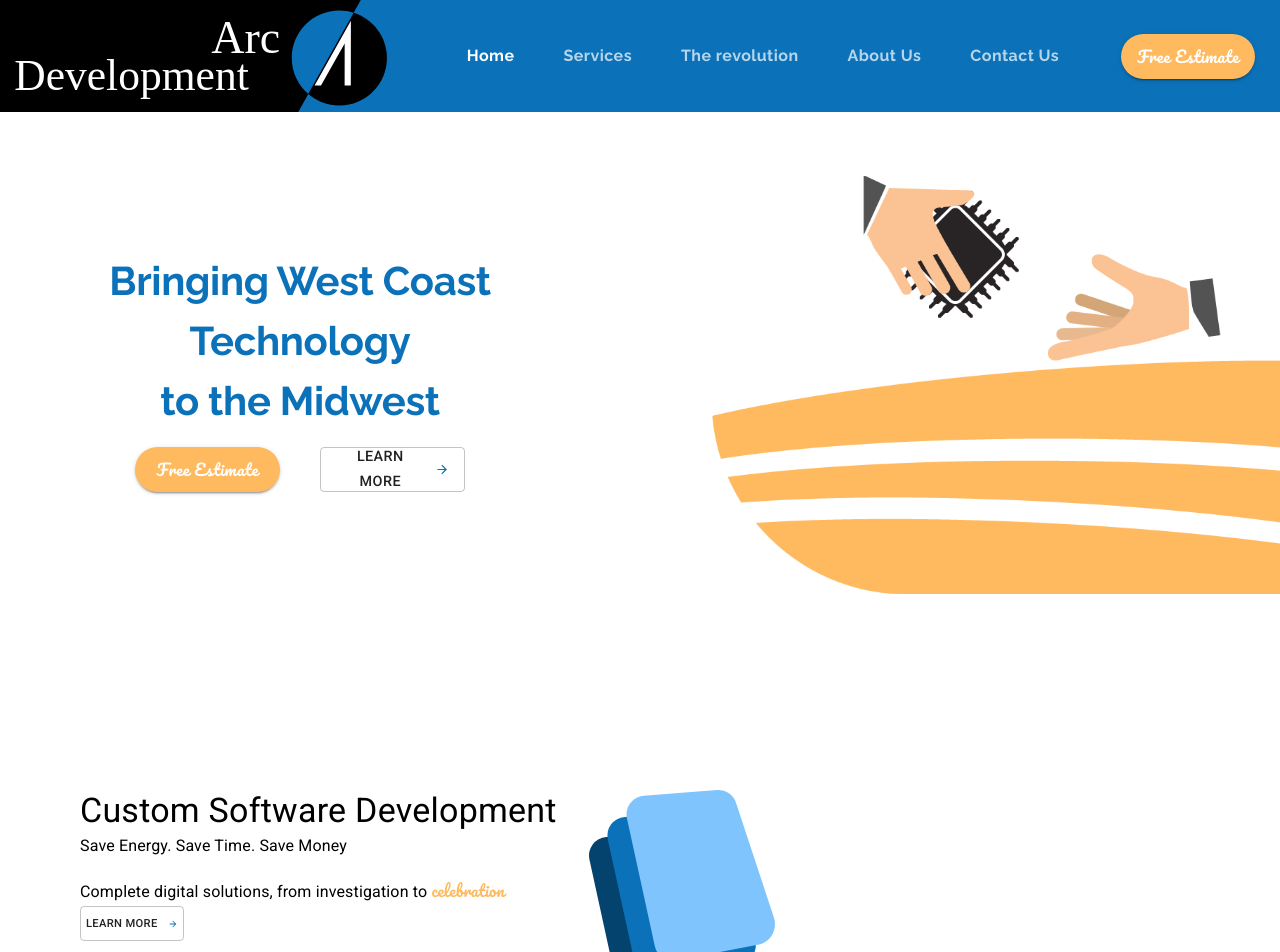
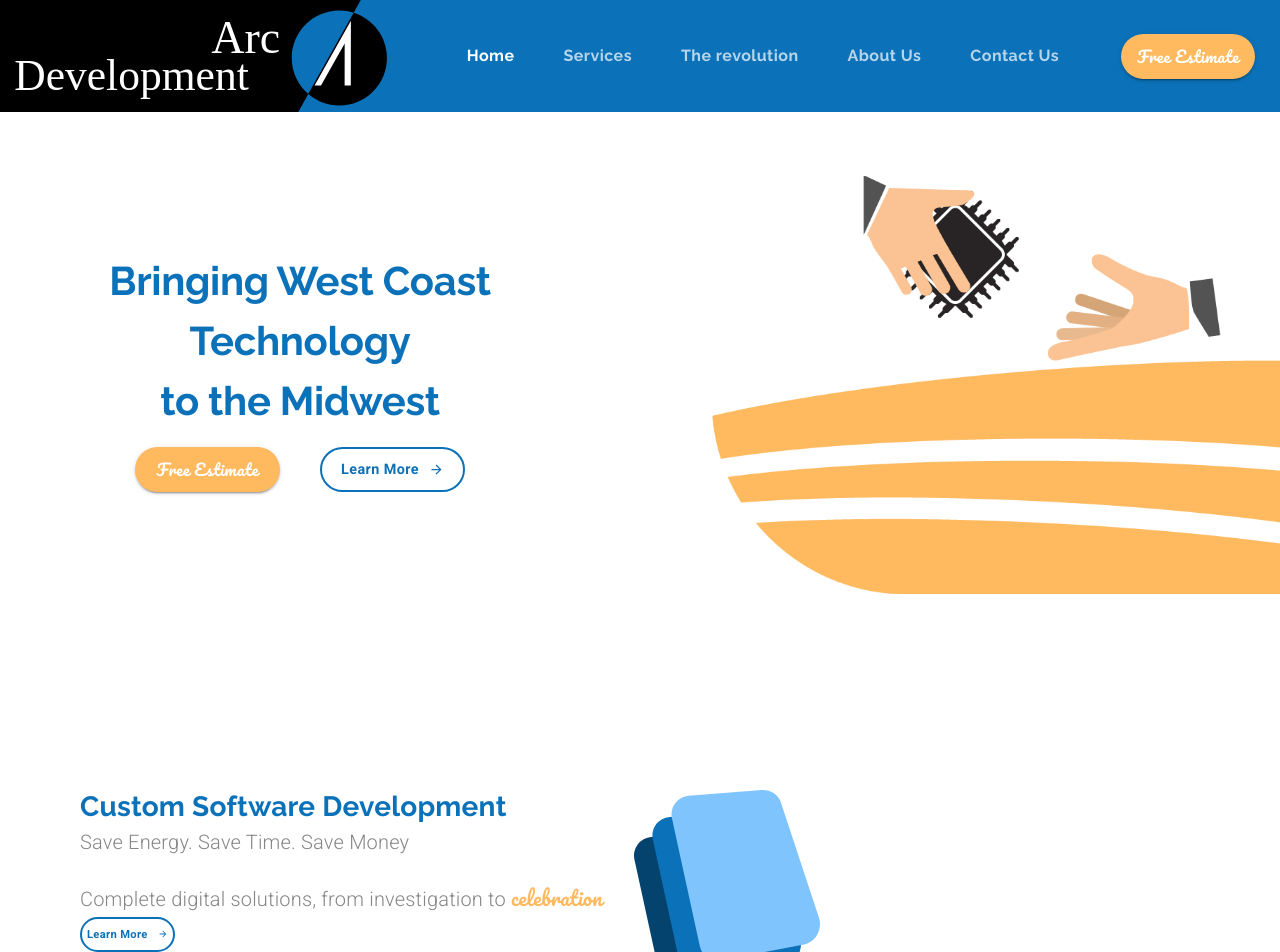
Before and after one commit to daw-maj-pl/arcdevelopment, a React (Create React App) app: page / in a window 1280 px wide. Shown: the top 952 px of the page. Built offline with nearby package versions, Linux system fonts and the light colour scheme.

Commit message:
Customize the theme: h4, subtitle1, learnButton

```diff
--- a/src/components/ui/Theme.js
+++ b/src/components/ui/Theme.js
@@ -2,6 +2,7 @@ import { createTheme } from '@material-ui/core/styles';
 
 const arcBlue = '#0B72B9';
 const arcOrange = '#FFBA60';
+const arcGrey = '#868686';
 
 export default createTheme({
   palette: {
@@ -33,8 +34,28 @@ export default createTheme({
       fontFamily: 'Raleway',
       fontWeight: 700,
       fontSize: '2.5rem',
-      color: `${arcBlue}`,
+      color: arcBlue,
       lineHeight: '1.5'
+    },
+    h4: {
+      fontFamily: 'Raleway',
+      fontSize: '1.75rem',
+      color: arcBlue,
+      fontWeight: 700
+    },
+    subtitle1: {
+      fontSize: '1.25rem',
+      fontWeight: 300,
+      color: arcGrey
+    },
+    learnButton: {
+      borderColor: arcBlue,
+      color: arcBlue,
+      borderWidth: 2,
+      textTransform: 'none',
+      borderRadius: 50,
+      fontFamily: 'Roboto',
+      fontWeight: 'bold'
     }
   }
 });
```
